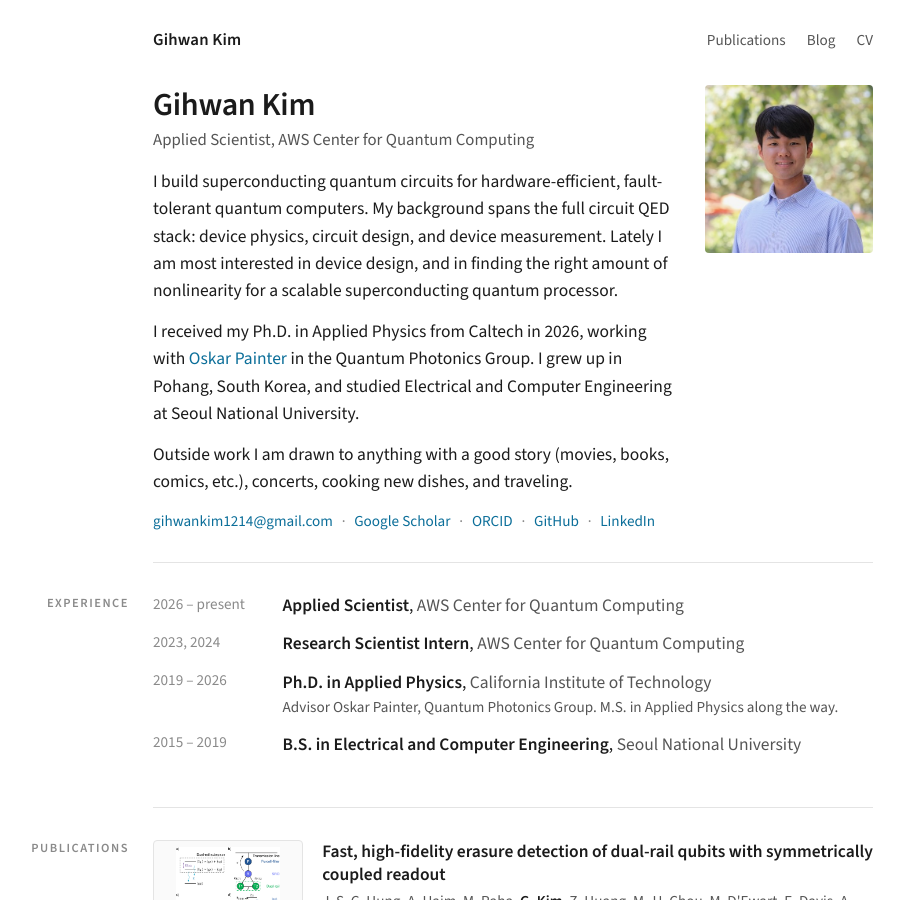
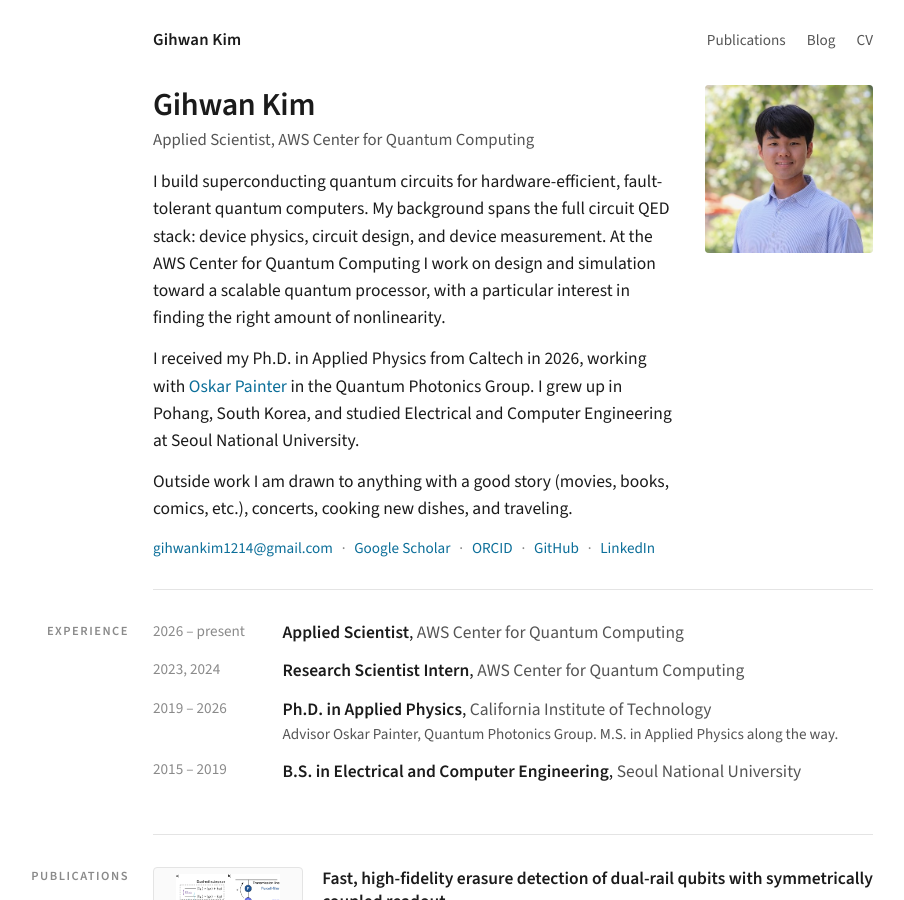
Before and after one commit to gihwan-scqubits/gihwan-scqubits.github.io, a Jekyll site: the page built from index.md, in a window 1280 px wide and 900 px high. Shown: the whole window, without its empty margins (127-1031 px from the left). Built offline with Jekyll 4.4.1, drawn with Linux system fonts in a browser that asks for light colours.

Commit message:
Bio: current work at AWS
Co-Authored-By: Claude Fable 5.1 <noreply@anthropic.com>
Claude-Session: https://claude.ai/code/session_01D9GyQzp35NGwXa4HyFQyv5

```diff
--- a/index.md
+++ b/index.md
@@ -9,8 +9,8 @@ body_class: home
     <p class="tagline">Applied Scientist, AWS Center for Quantum Computing</p>
     <p>I build superconducting quantum circuits for hardware-efficient, fault-tolerant quantum
     computers. My background spans the full circuit QED stack: device physics, circuit design, and
-    device measurement. Lately I am most interested in device design, and in finding the right amount
-    of nonlinearity for a scalable superconducting quantum processor.</p>
+    device measurement. At the AWS Center for Quantum Computing I work on design and simulation toward
+    a scalable quantum processor, with a particular interest in finding the right amount of nonlinearity.</p>
     <p>I received my Ph.D. in Applied Physics from Caltech in 2026, working with
     <a href="https://painterlab.caltech.edu">Oskar Painter</a> in the Quantum Photonics Group. I grew up
     in Pohang, South Korea, and studied Electrical and Computer Engineering at Seoul National University.</p>
```
